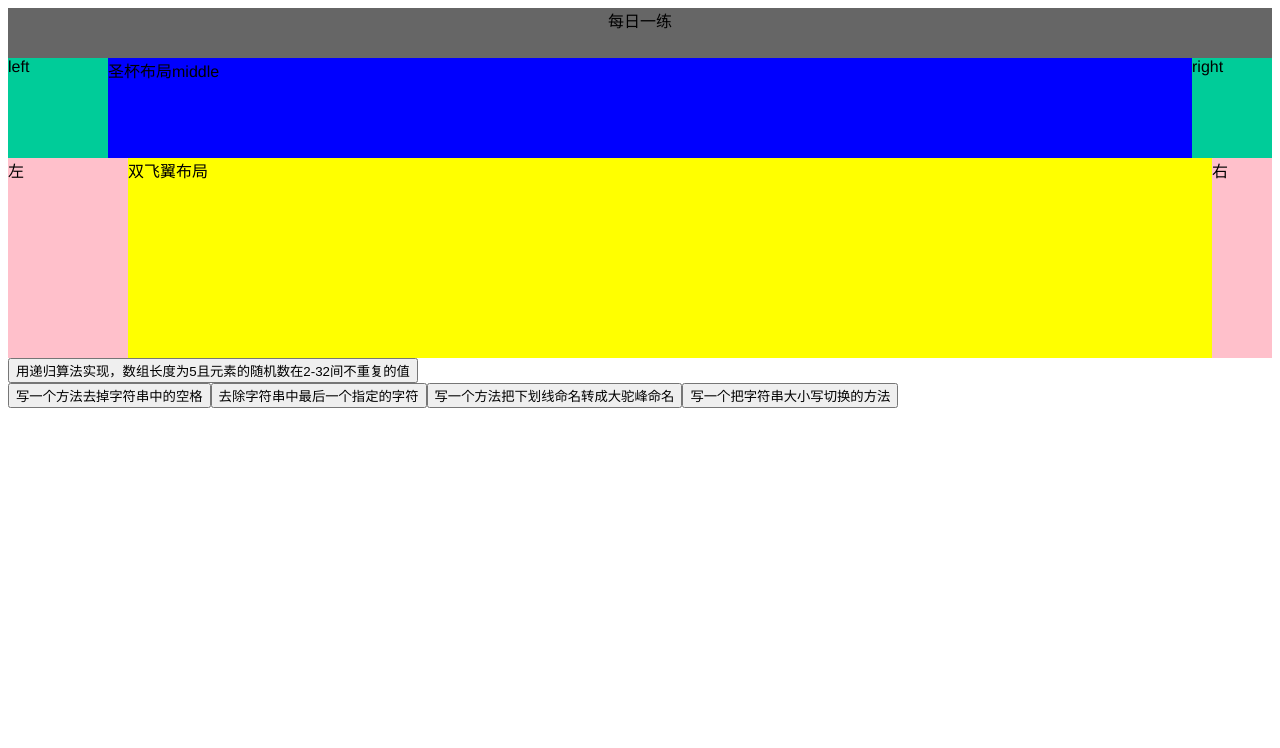
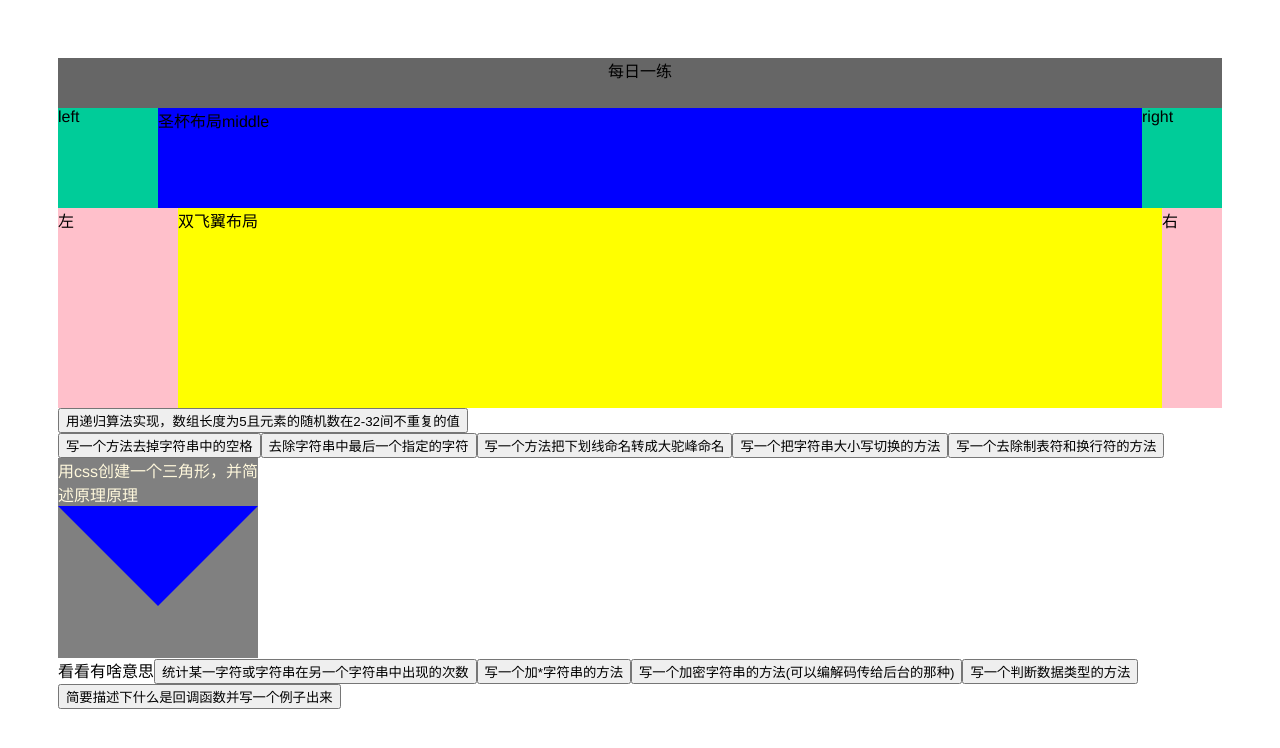
Before and after one commit to 798sunyutong/MYMYMY, a Vue app: page /#/daily/data in a window 1280 px wide. Shown: the top 748 px of the page. Built offline with nearby package versions, Linux system fonts and the light colour scheme; what we-vue would draw is missing.

Commit message:
每日一题到第十天

```diff
--- a/src/pages/daily/data.vue
+++ b/src/pages/daily/data.vue
@@ -1,5 +1,5 @@
 <template>
-  <div>
+  <div class="day">
       <div id="hd">
         每日一练
       </div>
@@ -28,6 +28,18 @@
       <button @click="laststringdel()">去除字符串中最后一个指定的字符</button>
       <button @click="changename()">写一个方法把下划线命名转成大驼峰命名</button>
       <button @click="changeMaxMin()">写一个把字符串大小写切换的方法</button>
+      <button @click="deltabANDline()">写一个去除制表符和换行符的方法</button>
+      <div class="San">
+        <span>用css创建一个三角形，并简述原理</span>
+        <span>原理</span>
+        <div class="SJX"></div>
+      </div>
+      <label>看看有啥意思</label>
+      <button @click="statistics()">统计某一字符或字符串在另一个字符串中出现的次数</button>
+      <button @click="strencrypt()">写一个加*字符串的方法</button>
+      <button @click="encryptCode()">写一个加密字符串的方法(可以编解码传给后台的那种)</button>
+      <button @click="stypeof()">写一个判断数据类型的方法</button>
+      <button @click="Mainfunction(callback)">简要描述下什么是回调函数并写一个例子出来</button>
   </div>
 </template>
 
@@ -108,29 +120,97 @@ export default {
       //写一个把字符串大小写切换的方法
       changeMaxMin(){
         var str='324asshaASDKHKJhaihASHKHkuikjk4234'
-        var regs=/^.*[A-Z]+.*$/
-        var reg=/^.*[a-z]+.*$/
-        let str1
-        for(var i=0;i<str.length;i++){
-          if(str[i]==reg){
-            str1[i]=str[i].toUpperCase()
-          }else if(str[i]==regs){
-            str1[i]=str[i].toLowerCase()
+        let Str=str.split('')
+        for(var i=0;i<Str.length;i++){
+          if(Str[i].toUpperCase()==Str[i]){
+            Str[i]=Str[i].toLowerCase()
+          }else if(Str[i].toLowerCase()==Str[i]){
+            Str[i]=Str[i].toUpperCase()
           }else{
-            str1[i]=str[i]
+            Str[i]=Str[i]
           }
-          str1.join('')
+          Str.join('')
         }
-        console.log("%cparams","color:red",str1.join(''))
+        console.log("%cparams","color:red",Str.join(''))
+      },
+      //写一个去除制表符和换行符的方法
+      deltabANDline(){
+        var str='sdfa\tsef\ndfdsd\rfsadf'
+        console.log(str)
+        var Str
+       Str=str.replace(/[\r\t\n]/g,"")
+        console.log("%cparams","color:red",Str)
+      },
+      //统计某一字符或字符串在另一个字符串中出现的次数
+      statistics(){
+        let str='sdjsdjdjdjdjdjddddddjjsjjjdj'
+        console.log(str.split('sdj'))
+        let str1=(str.split('sdj')).length-1
+        let str2='j'
+        console.log("%cparams","color:red", str1)
+      },
+      //写一个加密字符串的方法
+      strencrypt(){
+        let str='sdkijkjm'
+        let Str=str.split('')
+        let tempy=[]
+        for(let i=0;i<Str.length;i++){
+          if(typeof Str[i]=='string'){
+            tempy[i]='*'
+          }
+        }
+        this.jm=tempy.join('')
+        console.log(str, this.jm)
+      },
+      //写一个加密字符串的方法(可以编解码传给后台的那种)
+      encryptCode(){
+        var str='woshixiaokeai90'
+        var estr=''
+        for(let i=0;i<str.length;i++){
+          estr+=str.charCodeAt(i)
+          estr+=','
+        }
+        console.log("%cparams","color:red", str,estr)
+      },
+      //写一个判断数据类型的方法
+      stypeof(){
+        var str1='wewewe'
+        var num=12
+        var arr=[2,4,6,8,1]
+        //去掉[object]的正则，\w 单词字符(字母、数字、下划线)，+ 至少出现一次，[]	同样表示或者的意思[abc],匹配a, b ,c中任意一个
+        // ()小括号表示匹配括号中全部字符
+        // [标记一个中括号表达式的开始。要匹配 [，请使用 \[。
+        // \转义字符 如上基本符号匹配都需要转义字符   如 \*  表示匹配*号
+        let reg=/\[object (\w+)\]/
+        //获取传入的[object ]类型
+        let type=Object.prototype.toString.call(arr)
+        //利用.match方法，查找字符中指定的值，用于匹配正则。
+        let res=type.match(reg)
+        //返回的是一个数组，第一个是整个字符串，第二个是匹配规则的的类型
+        console.log(res && res[1].toLowerCase())
+      },
+      //简要描述下什么是回调函数并写一个例子出来
+      Mainfunction(callback){
+        callback()
+        console.log('我是主函数')
+      },
+       //回调函数
+      callback(){
+        setTimeout("console.log('我是回调函数')", 300);
       },
     },
     mounted(){
       this.changename('-aa-bb-cc')
+      //定义主函数，回调函数作为参数
+      this.Mainfunction(this.callback)
     }
 }
 </script>
 
 <style>
+.day{
+  padding: 50px 50px;
+}
 #hd{
 		height: 50px;
 		background: #666;
@@ -190,4 +270,21 @@ export default {
     background-color: pink;
     margin-left: -60px;
   }
+  .San{
+    width: 200px;
+    height: 200px;
+    background-color: gray;
+    color: cornsilk;
+  }
+  .SJX{
+    width: 0px;
+    height: 0px;
+    border-top: 100px solid blue;
+    /* border-left: 100px solid pink;
+    border-right: 100px solid yellow;
+    border-bottom: 100px  solid red; */
+    border-left: 100px solid transparent;
+    border-right: 100px solid transparent;
+
+  }
 </style>
```
Also changed, not shown: src/pages/yuanyouwaishu/yuanyouwaishu1.vue (added, +76 -0 lines).
